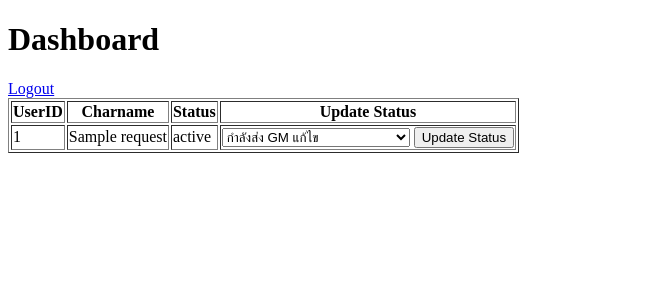
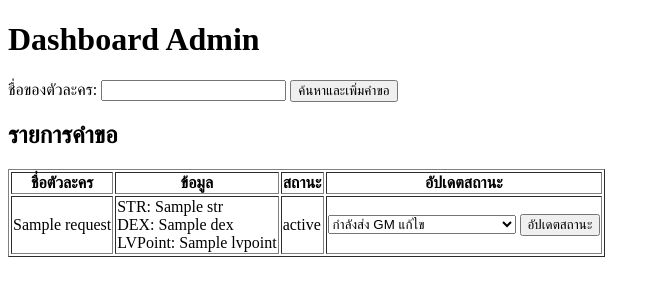
Before and after one commit to gardoffwhite/lineapi, a Flask app: template templates/admin_dashboard.html in a window 1280 px wide. Shown: the top 300 px of the page, without its empty margins (0-660 px from the left). Run offline with Flask 3, Linux system fonts and the light colour scheme; the template is opened without the code that fills it: most values are stand-ins (such as "Sample title", 1, 10 or a date in 2020).

Commit message:
Update admin_dashboard.html

```diff
--- a/templates/admin_dashboard.html
+++ b/templates/admin_dashboard.html
@@ -1,37 +1,48 @@
 <!DOCTYPE html>
-<html lang="en">
+<html lang="th">
 <head>
     <meta charset="UTF-8">
     <meta name="viewport" content="width=device-width, initial-scale=1.0">
-    <title>Admin Dashboard</title>
+    <title>Dashboard Admin</title>
 </head>
 <body>
-    <h1>Dashboard</h1>
-    <a href="/logout">Logout</a>
+    <h1>Dashboard Admin</h1>
+
+    <!-- ฟอร์มสำหรับค้นหาตัวละคร -->
+    <form method="POST">
+        <label for="charname">ชื่อของตัวละคร:</label>
+        <input type="text" name="charname" required>
+        <button type="submit">ค้นหาและเพิ่มคำขอ</button>
+    </form>
+
+    <h2>รายการคำขอ</h2>
     <table border="1">
         <thead>
             <tr>
-                <th>UserID</th>
-                <th>Charname</th>
-                <th>Status</th>
-                <th>Update Status</th>
+                <th>ชื่อตัวละคร</th>
+                <th>ข้อมูล</th>
+                <th>สถานะ</th>
+                <th>อัปเดตสถานะ</th>
             </tr>
         </thead>
         <tbody>
             {% for request in requests %}
                 <tr>
-                <td>{{ request.userid }}</td>
-                <td>{{ request.charname }}</td>
-                <td>{{ request.status }}</td>
+                    <td>{{ request['charname'] }}</td>
                     <td>
-                    <form action="/update_status" method="post">
-                        <input type="hidden" name="request_id" value="{{ loop.index0 }}">
+                        STR: {{ request['data']['str'] }}<br>
+                        DEX: {{ request['data']['dex'] }}<br>
+                        LVPoint: {{ request['data']['lvpoint'] }}
+                    </td>
+                    <td>{{ request['status'] }}</td>
+                    <td>
+                        <form method="POST" action="{{ url_for('update_status', request_id=loop.index0) }}">
                             <select name="status">
-                            <option value="กำลังส่ง GM แก้ไข" {% if request.status == "กำลังส่ง GM แก้ไข" %}selected{% endif %}>กำลังส่ง GM แก้ไข</option>
-                            <option value="อยู่ระหว่างแก้ไข กรุณาออกจากเกม" {% if request.status == "อยู่ระหว่างแก้ไข กรุณาออกจากเกม" %}selected{% endif %}>อยู่ระหว่างแก้ไข กรุณาออกจากเกม</option>
-                            <option value="แก้ไขสำเร็จ" {% if request.status == "แก้ไขสำเร็จ" %}selected{% endif %}>แก้ไขสำเร็จ</option>
+                                <option value="กำลังส่ง GM แก้ไข" {% if request['status'] == 'กำลังส่ง GM แก้ไข' %}selected{% endif %}>กำลังส่ง GM แก้ไข</option>
+                                <option value="อยู่ระหว่างแก้ไข กรุณาออกจากเกม" {% if request['status'] == 'อยู่ระหว่างแก้ไข กรุณาออกจากเกม' %}selected{% endif %}>อยู่ระหว่างแก้ไข กรุณาออกจากเกม</option>
+                                <option value="แก้ไขสำเร็จ" {% if request['status'] == 'แก้ไขสำเร็จ' %}selected{% endif %}>แก้ไขสำเร็จ</option>
                             </select>
-                        <button type="submit">Update Status</button>
+                            <button type="submit">อัปเดตสถานะ</button>
                         </form>
                     </td>
                 </tr>
```
Lines whose indentation alone changed are shown as unchanged.
